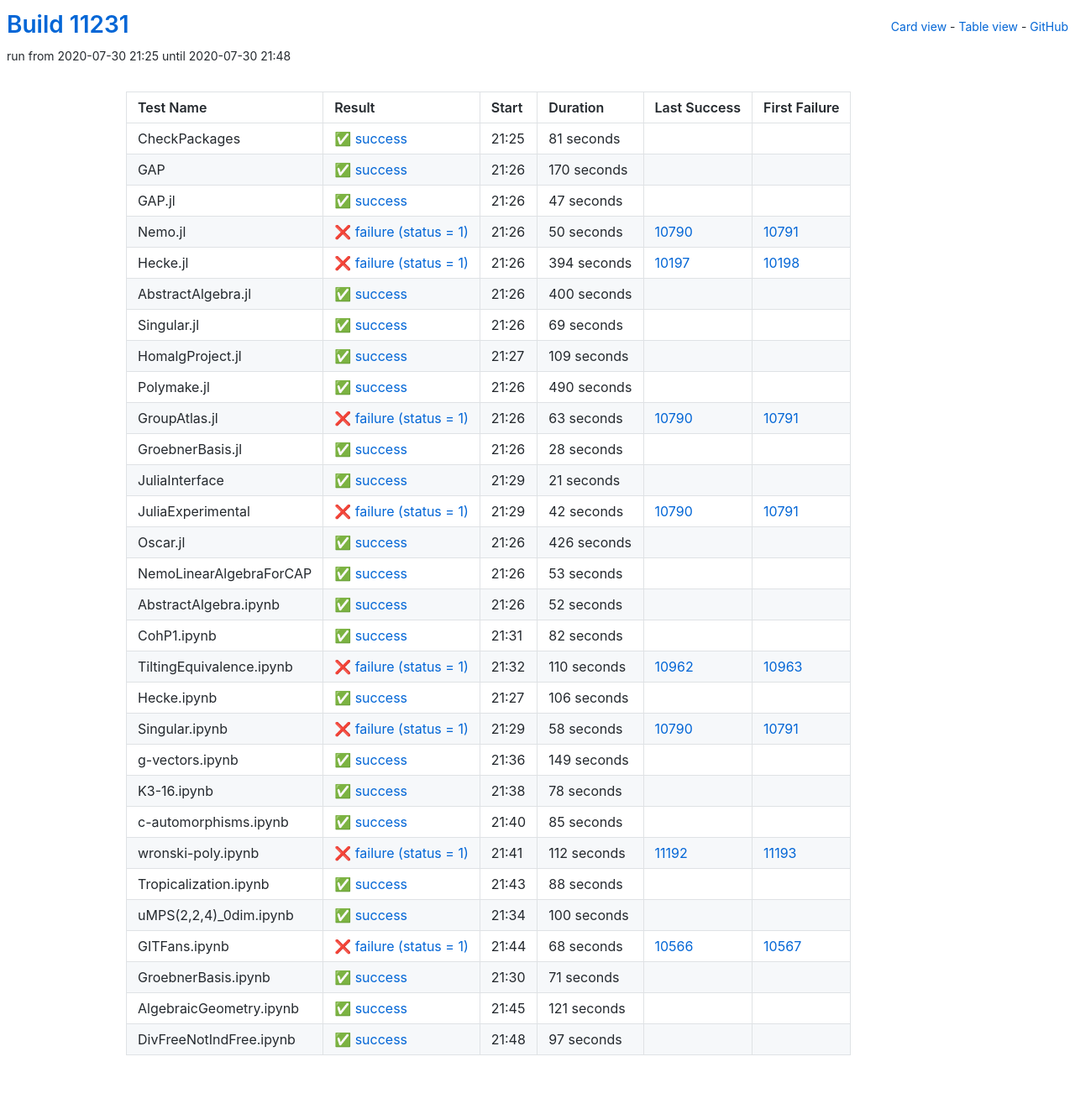
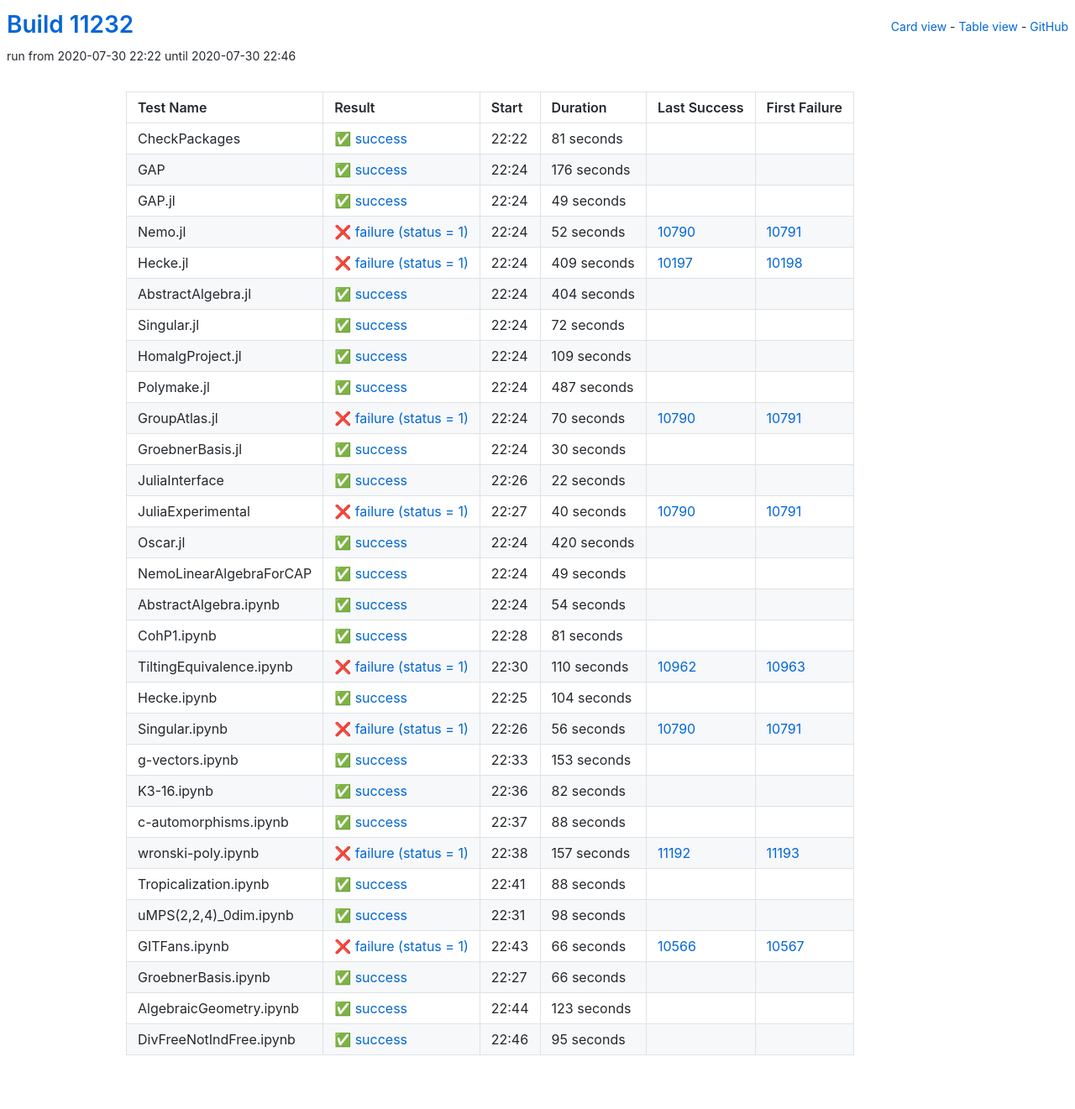
Before and after one commit to oscar-system/oscar-ci-status, a Jekyll site: the page built from table.html, in a window 1280 px wide. Shown: the whole page at 84% size. Built offline with Jekyll 4.4.1, drawn with Linux system fonts in a browser that asks for light colours.

Commit message:
Build #11232

```diff
--- a/_data/ci.yml
+++ b/_data/ci.yml
@@ -1,6 +1,6 @@
 ---
-build: 11231
-build_url: https://oscarci.mathematik.uni-kl.de/job/oscar/11231/
+build: 11232
+build_url: https://oscarci.mathematik.uni-kl.de/job/oscar/11232/
 job: oscar
 organization: oscar-system
 repo: oscar-ci-status
@@ -8,8 +8,8 @@
 tests:
 - name: CheckPackages
   id: checkpackages
-  log: https://oscarci.mathematik.uni-kl.de/job/oscar/11231/artifact/logs/build-11231/CheckPackages.log
-  start: 2020-07-30 21:25
+  log: https://oscarci.mathematik.uni-kl.de/job/oscar/11232/artifact/logs/build-11232/CheckPackages.log
+  start: 2020-07-30 22:22
   success: true
   exitcode: 0
   status: success
@@ -20,80 +20,80 @@
   first_failure_url:
 - name: GAP
   id: gap
-  log: https://oscarci.mathematik.uni-kl.de/job/oscar/11231/artifact/logs/build-11231/GAP.log
-  start: 2020-07-30 21:26
+  log: https://oscarci.mathematik.uni-kl.de/job/oscar/11232/artifact/logs/build-11232/GAP.log
+  start: 2020-07-30 22:24
   success: true
   exitcode: 0
   status: success
-  duration: 170
+  duration: 176
   last_success: false
   last_success_url:
   first_failure: false
   first_failure_url:
 - name: GAP.jl
   id: gap-jl
-  log: https://oscarci.mathematik.uni-kl.de/job/oscar/11231/artifact/logs/build-11231/GAP.jl.log
-  start: 2020-07-30 21:26
+  log: https://oscarci.mathematik.uni-kl.de/job/oscar/11232/artifact/logs/build-11232/GAP.jl.log
+  start: 2020-07-30 22:24
   success: true
   exitcode: 0
   status: success
-  duration: 47
+  duration: 49
   last_success: false
   last_success_url:
   first_failure: false
   first_failure_url:
 - name: Nemo.jl
   id: nemo-jl
-  log: https://oscarci.mathematik.uni-kl.de/job/oscar/11231/artifact/logs/build-11231/Nemo.jl.log
-  start: 2020-07-30 21:26
+  log: https://oscarci.mathematik.uni-kl.de/job/oscar/11232/artifact/logs/build-11232/Nemo.jl.log
+  start: 2020-07-30 22:24
   success: false
   exitcode: 1
   status: failure
-  duration: 50
+  duration: 52
   last_success: 10790
   last_success_url: https://oscarci.mathematik.uni-kl.de/job/oscar/10790/
   first_failure: 10791
   first_failure_url: https://oscarci.mathematik.uni-kl.de/job/oscar/10791/
 - name: Hecke.jl
   id: hecke-jl
-  log: https://oscarci.mathematik.uni-kl.de/job/oscar/11231/artifact/logs/build-11231/Hecke.jl.log
-  start: 2020-07-30 21:26
+  log: https://oscarci.mathematik.uni-kl.de/job/oscar/11232/artifact/logs/build-11232/Hecke.jl.log
+  start: 2020-07-30 22:24
   success: false
   exitcode: 1
   status: failure
-  duration: 394
+  duration: 409
   last_success: 10197
   last_success_url: https://oscarci.mathematik.uni-kl.de/job/oscar/10197/
   first_failure: 10198
   first_failure_url: https://oscarci.mathematik.uni-kl.de/job/oscar/10198/
 - name: AbstractAlgebra.jl
   id: abstractalgebra-jl
-  log: https://oscarci.mathematik.uni-kl.de/job/oscar/11231/artifact/logs/build-11231/AbstractAlgebra.jl.log
-  start: 2020-07-30 21:26
+  log: https://oscarci.mathematik.uni-kl.de/job/oscar/11232/artifact/logs/build-11232/AbstractAlgebra.jl.log
+  start: 2020-07-30 22:24
   success: true
   exitcode: 0
   status: success
-  duration: 400
+  duration: 404
   last_success: false
   last_success_url:
   first_failure: false
   first_failure_url:
 - name: Singular.jl
   id: singular-jl
-  log: https://oscarci.mathematik.uni-kl.de/job/oscar/11231/artifact/logs/build-11231/Singular.jl.log
-  start: 2020-07-30 21:26
+  log: https://oscarci.mathematik.uni-kl.de/job/oscar/11232/artifact/logs/build-11232/Singular.jl.log
+  start: 2020-07-30 22:24
   success: true
   exitcode: 0
   status: success
-  duration: 69
+  duration: 72
   last_success: false
   last_success_url:
   first_failure: false
   first_failure_url:
 - name: HomalgProject.jl
   id: homalgproject-jl
-  log: https://oscarci.mathematik.uni-kl.de/job/oscar/11231/artifact/logs/build-11231/HomalgProject.jl.log
-  start: 2020-07-30 21:27
+  log: https://oscarci.mathematik.uni-kl.de/job/oscar/11232/artifact/logs/build-11232/HomalgProject.jl.log
+  start: 2020-07-30 22:24
   success: true
   exitcode: 0
   status: success
@@ -104,116 +104,116 @@
   first_failure_url:
 - name: Polymake.jl
   id: polymake-jl
-  log: https://oscarci.mathematik.uni-kl.de/job/oscar/11231/artifact/logs/build-11231/Polymake.jl.log
-  start: 2020-07-30 21:26
+  log: https://oscarci.mathematik.uni-kl.de/job/oscar/11232/artifact/logs/build-11232/Polymake.jl.log
+  start: 2020-07-30 22:24
   success: true
   exitcode: 0
   status: success
-  duration: 490
+  duration: 487
   last_success: false
   last_success_url:
   first_failure: false
   first_failure_url:
 - name: GroupAtlas.jl
   id: groupatlas-jl
-  log: https://oscarci.mathematik.uni-kl.de/job/oscar/11231/artifact/logs/build-11231/GroupAtlas.jl.log
-  start: 2020-07-30 21:26
+  log: https://oscarci.mathematik.uni-kl.de/job/oscar/11232/artifact/logs/build-11232/GroupAtlas.jl.log
+  start: 2020-07-30 22:24
   success: false
   exitcode: 1
   status: failure
-  duration: 63
+  duration: 70
   last_success: 10790
   last_success_url: https://oscarci.mathematik.uni-kl.de/job/oscar/10790/
   first_failure: 10791
   first_failure_url: https://oscarci.mathematik.uni-kl.de/job/oscar/10791/
 - name: GroebnerBasis.jl
   id: groebnerbasis-jl
-  log: https://oscarci.mathematik.uni-kl.de/job/oscar/11231/artifact/logs/build-11231/GroebnerBasis.jl.log
-  start: 2020-07-30 21:26
+  log: https://oscarci.mathematik.uni-kl.de/job/oscar/11232/artifact/logs/build-11232/GroebnerBasis.jl.log
+  start: 2020-07-30 22:24
   success: true
   exitcode: 0
   status: success
-  duration: 28
+  duration: 30
   last_success: false
   last_success_url:
   first_failure: false
   first_failure_url:
 - name: JuliaInterface
   id: juliainterface
-  log: https://oscarci.mathematik.uni-kl.de/job/oscar/11231/artifact/logs/build-11231/JuliaInterface.log
-  start: 2020-07-30 21:29
+  log: https://oscarci.mathematik.uni-kl.de/job/oscar/11232/artifact/logs/build-11232/JuliaInterface.log
+  start: 2020-07-30 22:26
   success: true
   exitcode: 0
   status: success
-  duration: 21
+  duration: 22
   last_success: false
   last_success_url:
   first_failure: false
   first_failure_url:
 - name: JuliaExperimental
   id: juliaexperimental
-  log: https://oscarci.mathematik.uni-kl.de/job/oscar/11231/artifact/logs/build-11231/JuliaExperimental.log
-  start: 2020-07-30 21:29
+  log: https://oscarci.mathematik.uni-kl.de/job/oscar/11232/artifact/logs/build-11232/JuliaExperimental.log
+  start: 2020-07-30 22:27
   success: false
   exitcode: 1
   status: failure
-  duration: 42
+  duration: 40
   last_success: 10790
   last_success_url: https://oscarci.mathematik.uni-kl.de/job/oscar/10790/
   first_failure: 10791
   first_failure_url: https://oscarci.mathematik.uni-kl.de/job/oscar/10791/
 - name: Oscar.jl
   id: oscar-jl
-  log: https://oscarci.mathematik.uni-kl.de/job/oscar/11231/artifact/logs/build-11231/Oscar.jl.log
-  start: 2020-07-30 21:26
+  log: https://oscarci.mathematik.uni-kl.de/job/oscar/11232/artifact/logs/build-11232/Oscar.jl.log
+  start: 2020-07-30 22:24
   success: true
   exitcode: 0
   status: success
-  duration: 426
+  duration: 420
   last_success: false
   last_success_url:
   first_failure: false
   first_failure_url:
 - name: NemoLinearAlgebraForCAP
   id: nemolinearalgebraforcap
-  log: https://oscarci.mathematik.uni-kl.de/job/oscar/11231/artifact/logs/build-11231/NemoLinearAlgebraForCAP.log
-  start: 2020-07-30 21:26
+  log: https://oscarci.mathematik.uni-kl.de/job/oscar/11232/artifact/logs/build-11232/NemoLinearAlgebraForCAP.log
+  start: 2020-07-30 22:24
   success: true
   exitcode: 0
   status: success
-  duration: 53
+  duration: 49
   last_success: false
   last_success_url:
   first_failure: false
   first_failure_url:
 - name: AbstractAlgebra.ipynb
   id: abstractalgebra-ipynb
-  log: https://oscarci.mathematik.uni-kl.de/job/oscar/11231/artifact/logs/build-11231/AbstractAlgebra.ipynb.log
-  start: 2020-07-30 21:26
+  log: https://oscarci.mathematik.uni-kl.de/job/oscar/11232/artifact/logs/build-11232/AbstractAlgebra.ipynb.log
+  start: 2020-07-30 22:24
   success: true
   exitcode: 0
   status: success
-  duration: 52
+  duration: 54
   last_success: false
   last_success_url:
   first_failure: false
   first_failure_url:
 - name: CohP1.ipynb
   id: cohp1-ipynb
-  log: https://oscarci.mathematik.uni-kl.de/job/oscar/11231/artifact/logs/build-11231/CohP1.ipynb.log
-  start: 2020-07-30 21:31
+  log: https://oscarci.mathematik.uni-kl.de/job/oscar/11232/artifact/logs/build-11232/CohP1.ipynb.log
+  start: 2020-07-30 22:28
   success: true
   exitcode: 0
   status: success
-  duration: 82
+  duration: 81
   last_success: false
   last_success_url:
   first_failure: false
   first_failure_url:
 - name: TiltingEquivalence.ipynb
   id: tiltingequivalence-ipynb
-  log: https://oscarci.mathematik.uni-kl.de/job/oscar/11231/artifact/logs/build-11231/TiltingEquivalence.ipynb.log
-  start: 2020-07-30 21:32
+  log: https://oscarci.mathematik.uni-kl.de/job/oscar/11232/artifact/logs/build-11232/TiltingEquivalence.ipynb.log
+  start: 2020-07-30 22:30
   success: false
   exitcode: 1
   status: failure
@@ -224,80 +224,80 @@
   first_failure_url: https://oscarci.mathematik.uni-kl.de/job/oscar/10963/
 - name: Hecke.ipynb
   id: hecke-ipynb
-  log: https://oscarci.mathematik.uni-kl.de/job/oscar/11231/artifact/logs/build-11231/Hecke.ipynb.log
-  start: 2020-07-30 21:27
+  log: https://oscarci.mathematik.uni-kl.de/job/oscar/11232/artifact/logs/build-11232/Hecke.ipynb.log
+  start: 2020-07-30 22:25
   success: true
   exitcode: 0
   status: success
-  duration: 106
+  duration: 104
   last_success: false
   last_success_url:
   first_failure: false
   first_failure_url:
 - name: Singular.ipynb
   id: singular-ipynb
-  log: https://oscarci.mathematik.uni-kl.de/job/oscar/11231/artifact/logs/build-11231/Singular.ipynb.log
-  start: 2020-07-30 21:29
+  log: https://oscarci.mathematik.uni-kl.de/job/oscar/11232/artifact/logs/build-11232/Singular.ipynb.log
+  start: 2020-07-30 22:26
   success: false
   exitcode: 1
   status: failure
-  duration: 58
+  duration: 56
   last_success: 10790
   last_success_url: https://oscarci.mathematik.uni-kl.de/job/oscar/10790/
   first_failure: 10791
   first_failure_url: https://oscarci.mathematik.uni-kl.de/job/oscar/10791/
 - name: g-vectors.ipynb
   id: g-vectors-ipynb
-  log: https://oscarci.mathematik.uni-kl.de/job/oscar/11231/artifact/logs/build-11231/g-vectors.ipynb.log
-  start: 2020-07-30 21:36
+  log: https://oscarci.mathematik.uni-kl.de/job/oscar/11232/artifact/logs/build-11232/g-vectors.ipynb.log
+  start: 2020-07-30 22:33
   success: true
   exitcode: 0
   status: success
-  duration: 149
+  duration: 153
   last_success: false
   last_success_url:
   first_failure: false
   first_failure_url:
 - name: K3-16.ipynb
   id: k3-16-ipynb
-  log: https://oscarci.mathematik.uni-kl.de/job/oscar/11231/artifact/logs/build-11231/K3-16.ipynb.log
-  start: 2020-07-30 21:38
+  log: https://oscarci.mathematik.uni-kl.de/job/oscar/11232/artifact/logs/build-11232/K3-16.ipynb.log
+  start: 2020-07-30 22:36
   success: true
   exitcode: 0
   status: success
-  duration: 78
+  duration: 82
   last_success: false
   last_success_url:
   first_failure: false
   first_failure_url:
 - name: c-automorphisms.ipynb
   id: c-automorphisms-ipynb
-  log: https://oscarci.mathematik.uni-kl.de/job/oscar/11231/artifact/logs/build-11231/c-automorphisms.ipynb.log
-  start: 2020-07-30 21:40
+  log: https://oscarci.mathematik.uni-kl.de/job/oscar/11232/artifact/logs/build-11232/c-automorphisms.ipynb.log
+  start: 2020-07-30 22:37
   success: true
   exitcode: 0
   status: success
-  duration: 85
+  duration: 88
   last_success: false
   last_success_url:
   first_failure: false
   first_failure_url:
 - name: wronski-poly.ipynb
   id: wronski-poly-ipynb
-  log: https://oscarci.mathematik.uni-kl.de/job/oscar/11231/artifact/logs/build-11231/wronski-poly.ipynb.log
-  start: 2020-07-30 21:41
+  log: https://oscarci.mathematik.uni-kl.de/job/oscar/11232/artifact/logs/build-11232/wronski-poly.ipynb.log
+  start: 2020-07-30 22:38
   success: false
   exitcode: 1
   status: failure
-  duration: 112
+  duration: 157
   last_success: 11192
   last_success_url: https://oscarci.mathematik.uni-kl.de/job/oscar/11192/
   first_failure: 11193
   first_failure_url: https://oscarci.mathematik.uni-kl.de/job/oscar/11193/
 - name: Tropicalization.ipynb
   id: tropicalization-ipynb
-  log: https://oscarci.mathematik.uni-kl.de/job/oscar/11231/artifact/logs/build-11231/Tropicalization.ipynb.log
-  start: 2020-07-30 21:43
+  log: https://oscarci.mathematik.uni-kl.de/job/oscar/11232/artifact/logs/build-11232/Tropicalization.ipynb.log
+  start: 2020-07-30 22:41
   success: true
   exitcode: 0
   status: success
@@ -308,60 +308,60 @@
   first_failure_url:
 - name: uMPS(2,2,4)_0dim.ipynb
   id: umps-2-2-4-0dim-ipynb
-  log: https://oscarci.mathematik.uni-kl.de/job/oscar/11231/artifact/logs/build-11231/uMPS-2-2-4-_0dim.ipynb.log
-  start: 2020-07-30 21:34
+  log: https://oscarci.mathematik.uni-kl.de/job/oscar/11232/artifact/logs/build-11232/uMPS-2-2-4-_0dim.ipynb.log
+  start: 2020-07-30 22:31
   success: true
   exitcode: 0
   status: success
-  duration: 100
+  duration: 98
   last_success: false
   last_success_url:
   first_failure: false
   first_failure_url:
 - name: GITFans.ipynb
   id: gitfans-ipynb
-  log: https://oscarci.mathematik.uni-kl.de/job/oscar/11231/artifact/logs/build-11231/GITFans.ipynb.log
-  start: 2020-07-30 21:44
+  log: https://oscarci.mathematik.uni-kl.de/job/oscar/11232/artifact/logs/build-11232/GITFans.ipynb.log
+  start: 2020-07-30 22:43
   success: false
   exitcode: 1
   status: failure
-  duration: 68
+  duration: 66
   last_success: 10566
   last_success_url: https://oscarci.mathematik.uni-kl.de/job/oscar/10566/
   first_failure: 10567
   first_failure_url: https://oscarci.mathematik.uni-kl.de/job/oscar/10567/
 - name: GroebnerBasis.ipynb
   id: groebnerbasis-ipynb
-  log: https://oscarci.mathematik.uni-kl.de/job/oscar/11231/artifact/logs/build-11231/GroebnerBasis.ipynb.log
-  start: 2020-07-30 21:30
+  log: https://oscarci.mathematik.uni-kl.de/job/oscar/11232/artifact/logs/build-11232/GroebnerBasis.ipynb.log
+  start: 2020-07-30 22:27
   success: true
   exitcode: 0
   status: success
-  duration: 71
+  duration: 66
   last_success: false
   last_success_url:
   first_failure: false
   first_failure_url:
 - name: AlgebraicGeometry.ipynb
   id: algebraicgeometry-ipynb
-  log: https://oscarci.mathematik.uni-kl.de/job/oscar/11231/artifact/logs/build-11231/AlgebraicGeometry.ipynb.log
-  start: 2020-07-30 21:45
+  log: https://oscarci.mathematik.uni-kl.de/job/oscar/11232/artifact/logs/build-11232/AlgebraicGeometry.ipynb.log
+  start: 2020-07-30 22:44
   success: true
   exitcode: 0
   status: success
-  duration: 121
+  duration: 123
   last_success: false
   last_success_url:
   first_failure: false
   first_failure_url:
 - name: DivFreeNotIndFree.ipynb
   id: divfreenotindfree-ipynb
-  log: https://oscarci.mathematik.uni-kl.de/job/oscar/11231/artifact/logs/build-11231/DivFreeNotIndFree.ipynb.log
-  start: 2020-07-30 21:48
+  log: https://oscarci.mathematik.uni-kl.de/job/oscar/11232/artifact/logs/build-11232/DivFreeNotIndFree.ipynb.log
+  start: 2020-07-30 22:46
   success: true
   exitcode: 0
   status: success
-  duration: 97
+  duration: 95
   last_success: false
   last_success_url:
   first_failure: false
```
Also changed, not shown: README.md.
